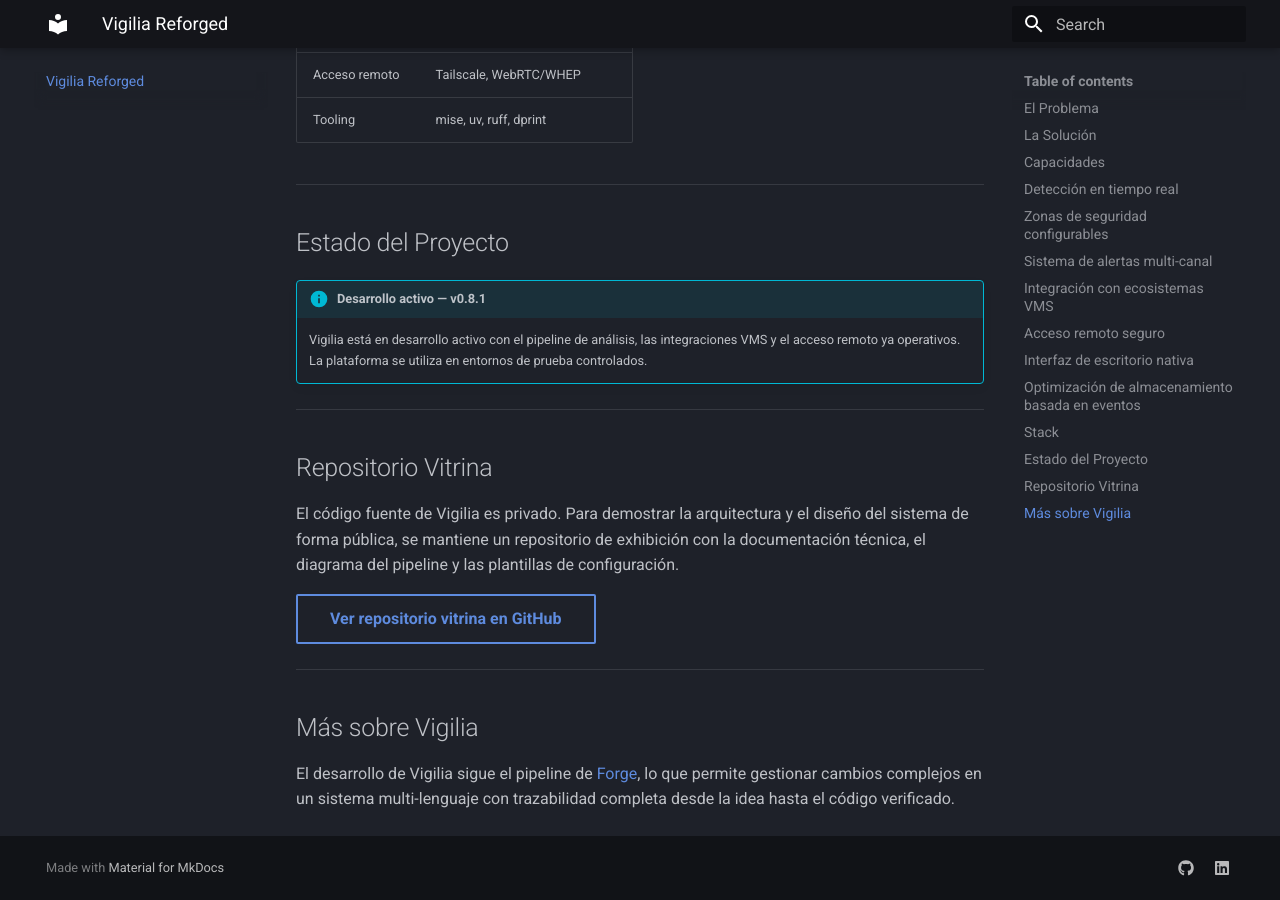
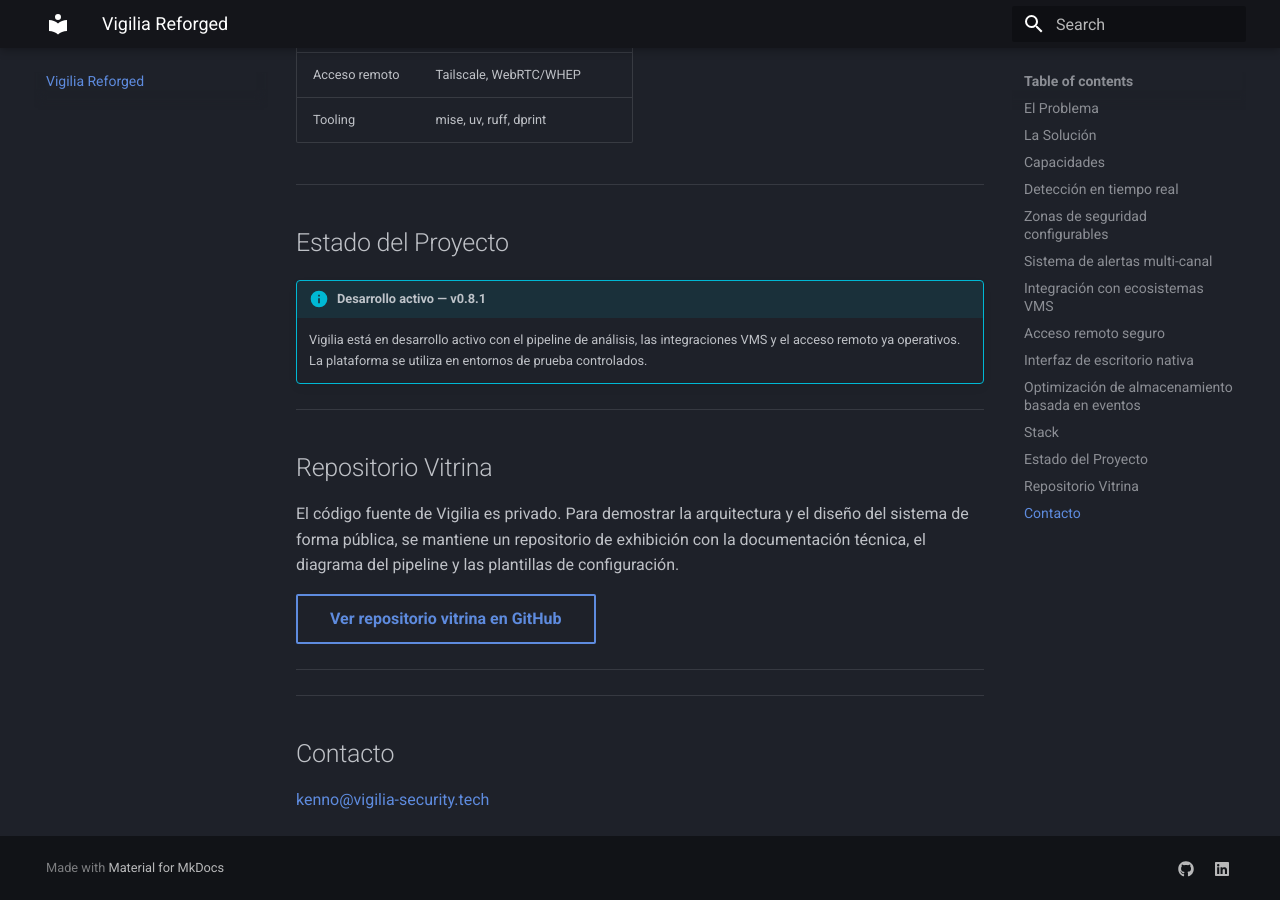
Before and after one commit to Bajmein/locus, an MkDocs documentation site: the page built from docs/vigilia/index.md, in a window 1280 px wide and 900 px high, scrolled down 3238 px. Built offline with MkDocs 1.6.1 and Material for MkDocs 9.7.7, drawn with Linux system fonts in a browser that asks for light colours.

Commit message:
chore: add contact info to vigilia projects

```diff
--- a/docs/vigilia-edge/index.md
+++ b/docs/vigilia-edge/index.md
@@ -54,3 +54,9 @@
 
 [Leer architecture_overview en el showcase](https://github.com/Bajmein/vigilia-edge-showcase/blob/main/architecture_overview.md){ .md-button }
 [Ver repositorio vitrina en GitHub](https://github.com/Bajmein/vigilia-edge-showcase){ .md-button .md-button--primary }
+
+---
+
+## Contacto
+
+[kenno@vigilia-security.tech](mailto:kenno@vigilia-security.tech)
--- a/docs/vigilia/index.md
+++ b/docs/vigilia/index.md
@@ -144,8 +144,8 @@
 
 ---
 
-## Más sobre Vigilia
+---
 
-El desarrollo de Vigilia sigue el pipeline de [Forge](/forge/), lo que permite
-gestionar cambios complejos en un sistema multi-lenguaje con trazabilidad
-completa desde la idea hasta el código verificado.
+## Contacto
+
+[kenno@vigilia-security.tech](mailto:kenno@vigilia-security.tech)
```
